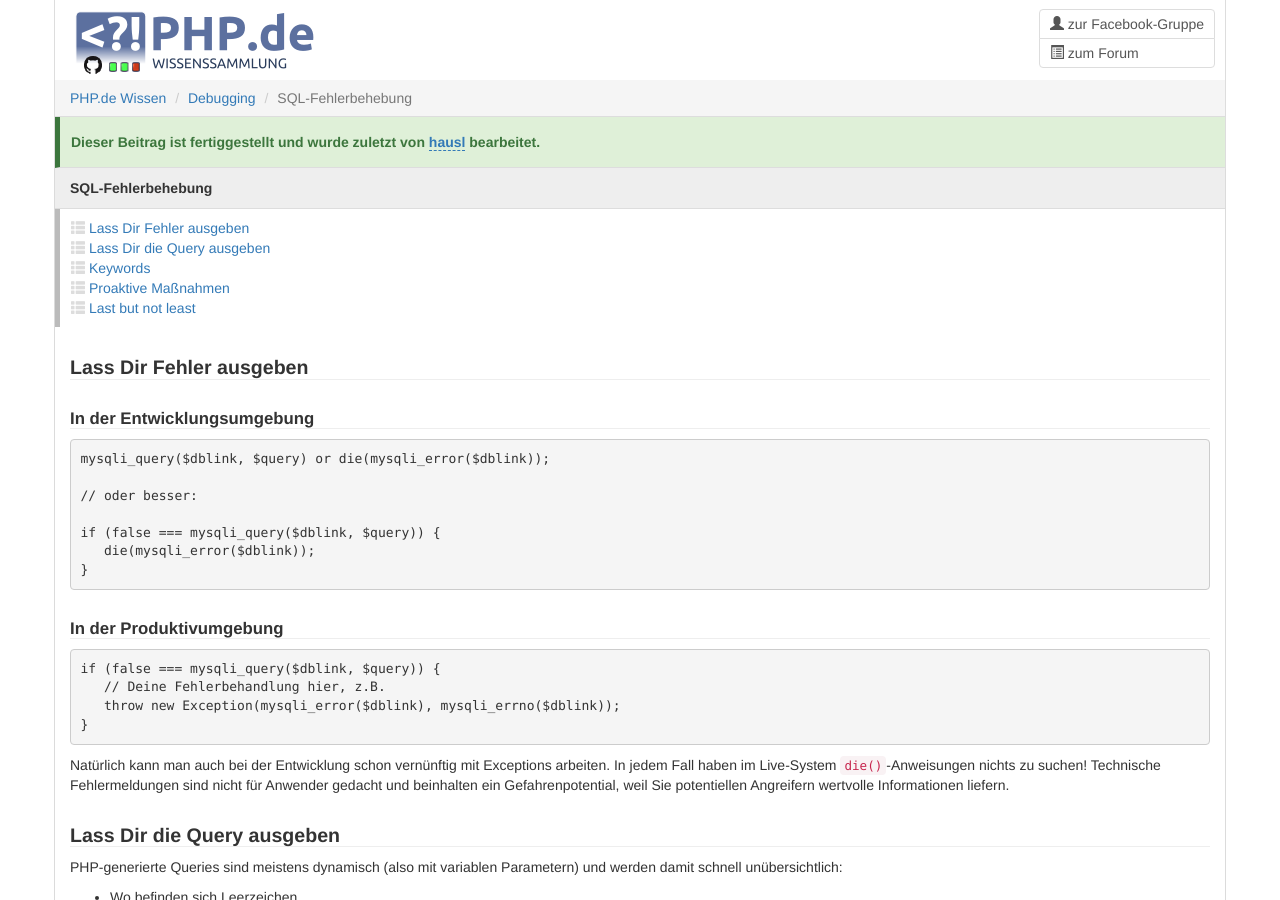
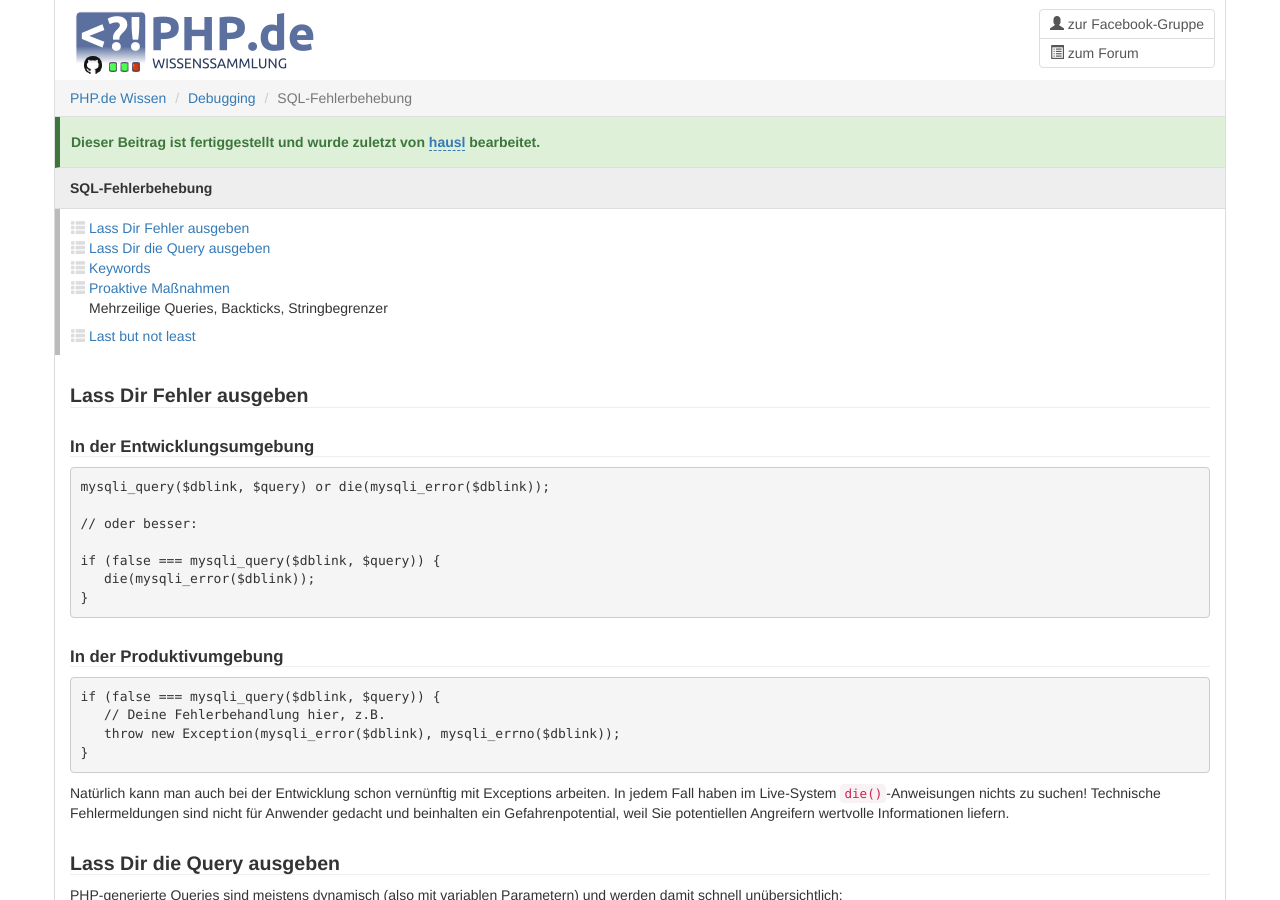
Before and after one commit to php-de/php-de.github.io, a Jekyll site: the page built from debugging/sql.md, in a window 1280 px wide and 900 px high. Built offline with Jekyll 4.4.1, drawn with Linux system fonts in a browser that asks for light colours; nearby versions of some CDN libraries.

Commit message:
Update sql.md

```diff
--- a/debugging/sql.md
+++ b/debugging/sql.md
@@ -38,7 +38,7 @@ inhalt:
 
     -   name: "Proaktive Maßnahmen"
         anchor: proaktive-manahmen
-        simple: ""
+        simple: "Mehrzeilige Queries, Backticks, Stringbegrenzer"
 
     -   name: "Last but not least"
         anchor: last-but-not-least
```
